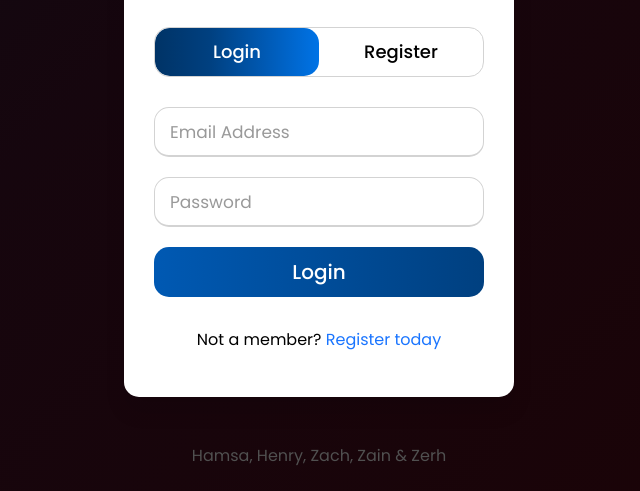
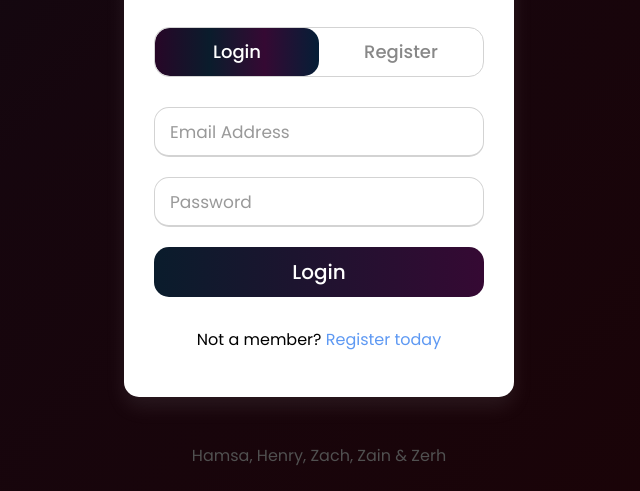
Before and after one commit to ZNBrown/habit-tracker, a plain HTML site: page client/index.html in a window 1280 px wide. Shown: the part 309-800 px from the top of the page, without its empty margins (321-961 px from the left). Drawn offline with Linux system fonts and the light colour scheme.

Commit message:
update style

```diff
--- a/client/static/style.css
+++ b/client/static/style.css
@@ -43,17 +43,19 @@ h2 {
     color: white;
 }
 
+
 .wrapper{
   overflow: hidden;
   max-width: 390px;
-  background: #fff;
+  background: white;
   padding: 30px;
   border-radius: 15px;
-  box-shadow: 0px 15px 20px rgba(0,0,0,0.1);
+  box-shadow: 0px 10px 20px rgba(197, 197, 197, 0.1);
 }
 .wrapper .title-text{
   display: flex;
   width: 200%;
+  color: black;
 }
 .wrapper .title{
   width: 50%;
@@ -86,7 +88,7 @@ h2 {
   transition: all 0.6s ease;
 }
 .slide-controls label.signup{
-  color: #000;
+  color: rgb(255, 255, 255);
 }
 .slide-controls .slider-tab{
   position: absolute;
@@ -95,8 +97,8 @@ h2 {
   left: 0;
   z-index: 0;
   border-radius: 15px;
-  background: -webkit-linear-gradient(left,#003366,#004080,#0059b3
-, #0073e6);
+  background: -webkit-linear-gradient(right,#051e36,#350933,#0a1c2c
+  , #270627);
   transition: all 0.6s cubic-bezier(0.68,-0.55,0.265,1.55);
 }
 input[type="radio"]{
@@ -106,15 +108,15 @@ input[type="radio"]{
   left: 50%;
 }
 #signup:checked ~ label.signup{
-  color: #fff;
+  color: white;
   cursor: default;
   user-select: none;
 }
 #signup:checked ~ label.login{
-  color: #000;
+  color: rgb(136, 136, 136);
 }
 #login:checked ~ label.signup{
-  color: #000;
+  color: rgb(136, 136, 136);
 }
 #login:checked ~ label.login{
   cursor: default;
@@ -149,7 +151,7 @@ input[type="radio"]{
   transition: all 0.3s ease;
 }
 .form-inner form .field input:focus{
-  border-color: #1a75ff;
+  border-color: #d4d4d4;
   /* box-shadow: inset 0 0 3px #fb6aae; */
 }
 .form-inner form .field input::placeholder{
@@ -157,7 +159,7 @@ input[type="radio"]{
   transition: all 0.3s ease;
 }
 form .field input:focus::placeholder{
-  color: #1a75ff;
+  color: #c7c7c7;
 }
 .form-inner form .pass-link{
   margin-top: 5px;
@@ -165,10 +167,11 @@ form .field input:focus::placeholder{
 .form-inner form .signup-link{
   text-align: center;
   margin-top: 30px;
+  color: black;
 }
 .form-inner form .pass-link a,
 .form-inner form .signup-link a{
-  color: #1a75ff;
+  color: #5e99f3;
   text-decoration: none;
 }
 .form-inner form .pass-link a:hover,
@@ -187,8 +190,8 @@ form .btn .btn-layer{
   width: 300%;
   position: absolute;
   left: -100%;
-  background: -webkit-linear-gradient(right,#003366,#004080,#0059b3
-, #0073e6);
+  background: -webkit-linear-gradient(right,#051e36,#350933,#0a1c2c
+, #270627);
   border-radius: 15px;
   transition: all 0.4s ease;;
 }
```
